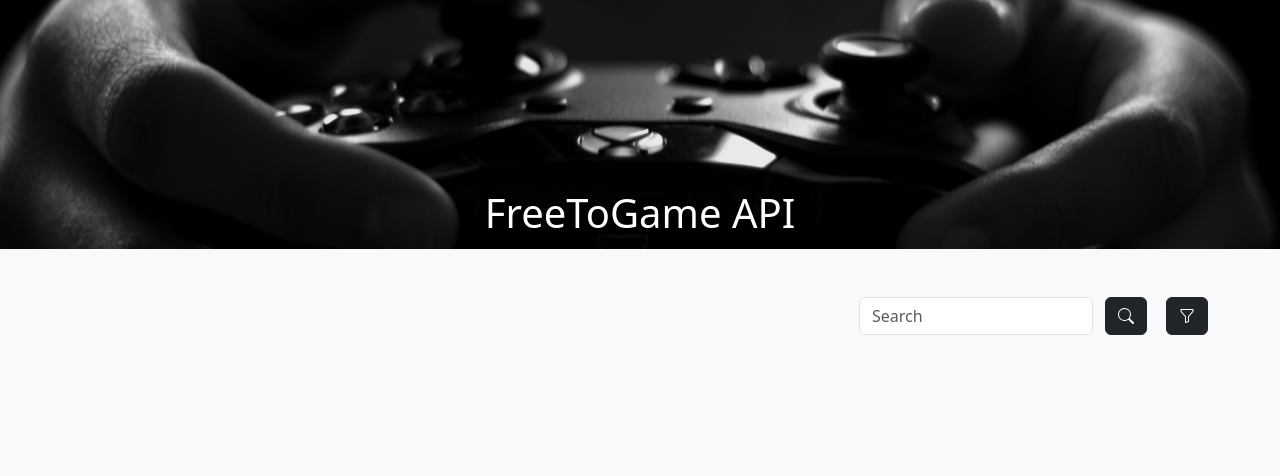
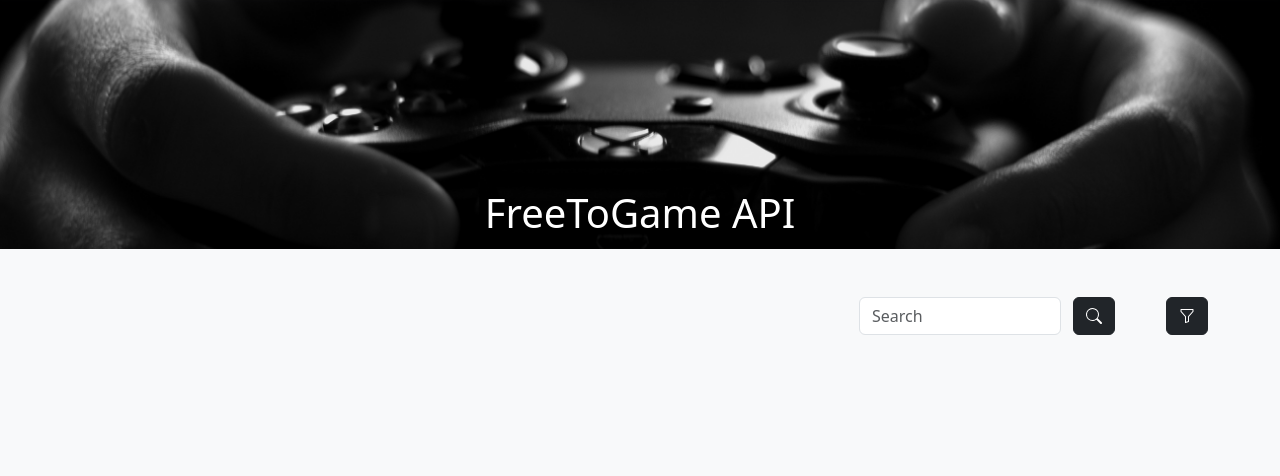
Before and after one commit to leonhardc/freetogameapi-django, a Django app: template consumer/templates/index.html in a window 1280 px wide. Shown: the part 73-549 px from the top of the page. Run offline with Django 4.2, Linux system fonts and the light colour scheme; the template is opened without the code that fills it, so the values that code supplies are empty; some libraries are stand-ins or nearby versions.

Commit message:
update index

```diff
--- a/consumer/templates/index.html
+++ b/consumer/templates/index.html
@@ -16,11 +16,11 @@
 
         <!-- Formulário de pesquisa -->
         <form class="row d-flex mb-2">
-            <div class="" style="width: 80%;">
+            <div class="" style="width: 70%;">
                 <input type="text" class="form-control" id="" placeholder="Search" name="search"
                 {% if request.GET.search %} value="{{ request.GET.search }}" {% endif %}>
             </div>
-            <div class="" style="width: 20%; padding: 0;">
+            <div class="" style="width: 15%; padding: 0;">
                 <button type="submit" class="btn btn-dark">
                 <svg xmlns="http://www.w3.org/2000/svg" width="16" height="16" fill="currentColor" class="bi bi-search" viewBox="0 0 16 16">
                     <path d="M11.742 10.344a6.5 6.5 0 1 0-1.397 1.398h-.001c.03.04.062.078.098.115l3.85 3.85a1 1 0 0 0 1.415-1.414l-3.85-3.85a1.007 1.007 0 0 0-.115-.1zM12 6.5a5.5 5.5 0 1 1-11 0 5.5 5.5 0 0 1 11 0z"/>
```
